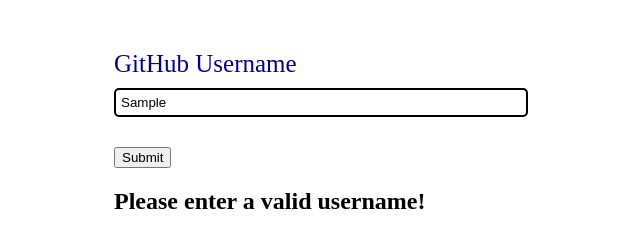
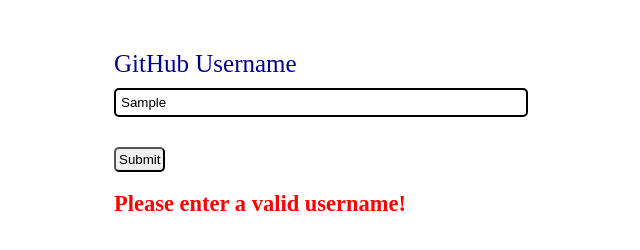
Before and after one commit to kapil2570/github-fetch, a plain HTML site: page index.html in a window 1280 px wide. Both pictures are taken after typing "Sample" into the empty fields and a click on the button "Submit". Shown: the whole page, without its empty margins (319-959 px from the left). Drawn offline with Linux system fonts and the light colour scheme; no server answers.

Commit message:
Update style.css

```diff
--- a/style.css
+++ b/style.css
@@ -23,6 +23,11 @@ html {
     border-radius: 5px;
 }
 
+#btn {
+    padding: 3px;
+    border-radius: 5px;
+}
+
 .card-appear {
     display: flex;
     justify-content: center;
@@ -36,3 +41,9 @@ html {
 .card-container {
     display: none;
 }
+
+.error {
+    display: none;
+    color: red;
+    font-size: 15px;
+}
```
